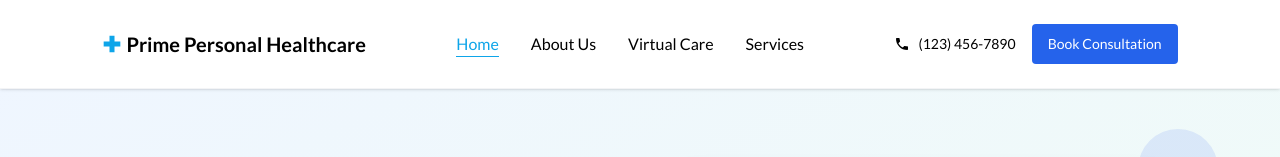
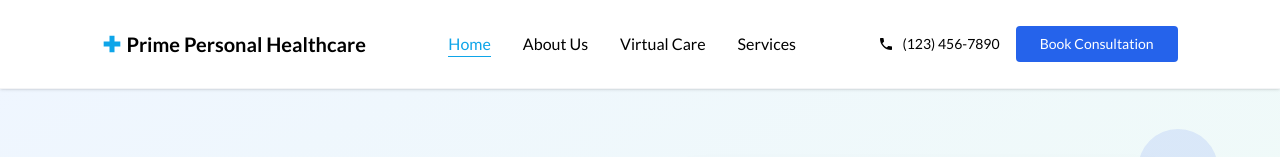
Before and after one commit to Olawoyin1/prime-personal-healthcare, a React (Vite) app: page / in a window 1280 px wide. Shown: the top 157 px of the page. Built offline with nearby package versions, Linux system fonts and the light colour scheme.

Commit message:
Removed Button css

```diff
--- a/src/App.css
+++ b/src/App.css
@@ -14,9 +14,7 @@
     text-decoration: none;
 }
 
-button{
-  padding: 10px 1rem;
-}
+
 
 label{
     display: block;
```
